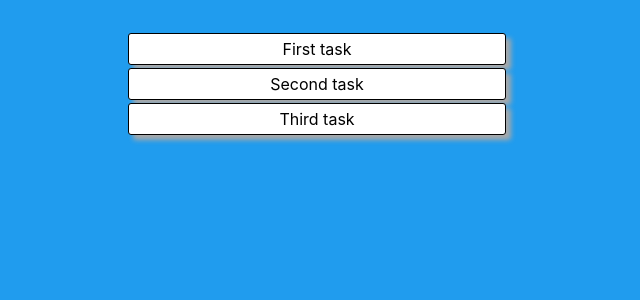
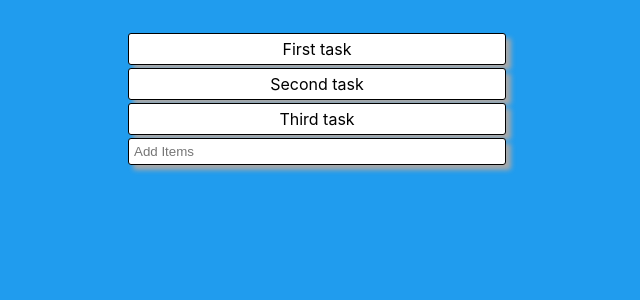
Before and after one commit to Rana-Ankit14/TODO, a React (Create React App) app: page / in a window 1280 px wide. Shown: the top 300 px of the page, without its empty margins (323-963 px from the left). Built offline with nearby package versions, Linux system fonts and the light colour scheme.

Commit message:
Adding item to todo list

```diff
--- a/src/App.css
+++ b/src/App.css
@@ -8,8 +8,8 @@ body{
   text-align: center;
 }
 
-div.list{
-  margin: 3px auto 0px auto;
+div.list, input{
+  margin: 3px auto 0 auto;
   padding: 5px;
   border: 1px solid black;
   width: 30%;
--- a/src/Home.js
+++ b/src/Home.js
@@ -1,26 +1,40 @@
 import React,{useState} from "react";
-import {Todo} from "./Todo"
+import {Todo} from "./Todo";
+import {TodoForm} from "./TodoForm";
+
+
 export const Home = ()=>{
     const [todos,setTodos] = useState([
         {
             text: 'First task',
-            status: false
+            isCompleted: false
         },
         {
             text: 'Second task',
-            status: false
+            isCompleted: false
         },
         {
             text: 'Third task',
-            status: false
+            isCompleted: false
         },
     ])
+
+    const addTodo = text =>{
+        const NewTodos = [...todos,{text}];
+        setTodos(NewTodos);
+    }
+
     return(
         <div>
 
-            {todos.map((todo)=>{
-                return (<Todo todo={todo}/>)
-            })}
+            {todos.map((todo, index) => (
+                <Todo
+                    key={index}
+                    index={index}
+                    todo={todo}
+                />
+            ))}
+            <TodoForm  addTodo={addTodo}/>
         </div>
     );
 }
--- a/src/Todo.js
+++ b/src/Todo.js
@@ -4,6 +4,7 @@ export const Todo = (props) =>{
     return(
         <div className="list">
             {props.todo.text}
+            {console.log(props.index)}
         </div>
     )
 }
--- /dev/null
+++ b/src/TodoForm.js
@@ -0,0 +1,21 @@
+import React, {useState} from "react";
+
+export const TodoForm = ({addTodo})=>{
+    const [value, setValue]= useState('');
+    const handleSubmit = e =>{
+        e.preventDefault();
+        if(!value) return;
+        addTodo(value);
+        setValue('');
+    }
+
+    return (
+        <form onSubmit={handleSubmit}>
+            <input type="text" className="input" value={value}
+                   placeholder='Add Items'
+                   onChange={e=>{
+                       setValue(e.target.value)
+                   }}/>
+        </form>
+    )
+}
```
